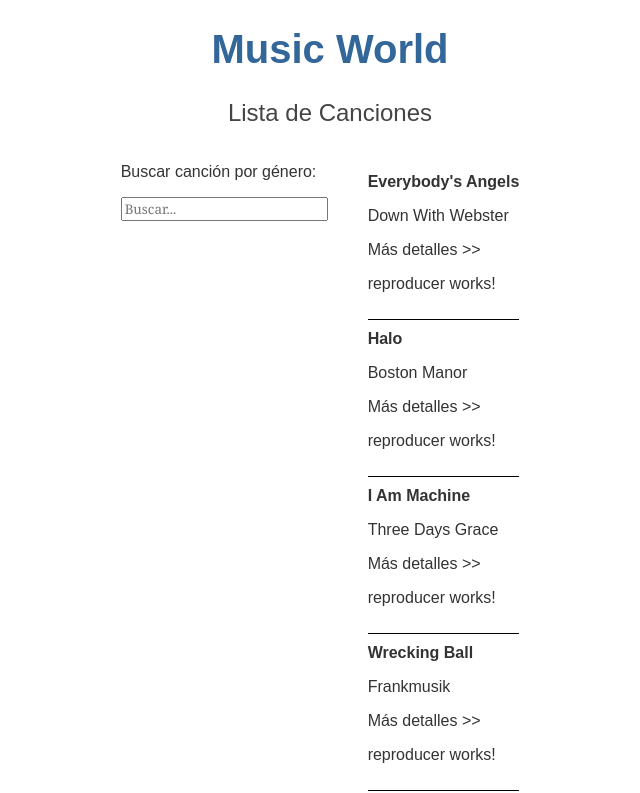
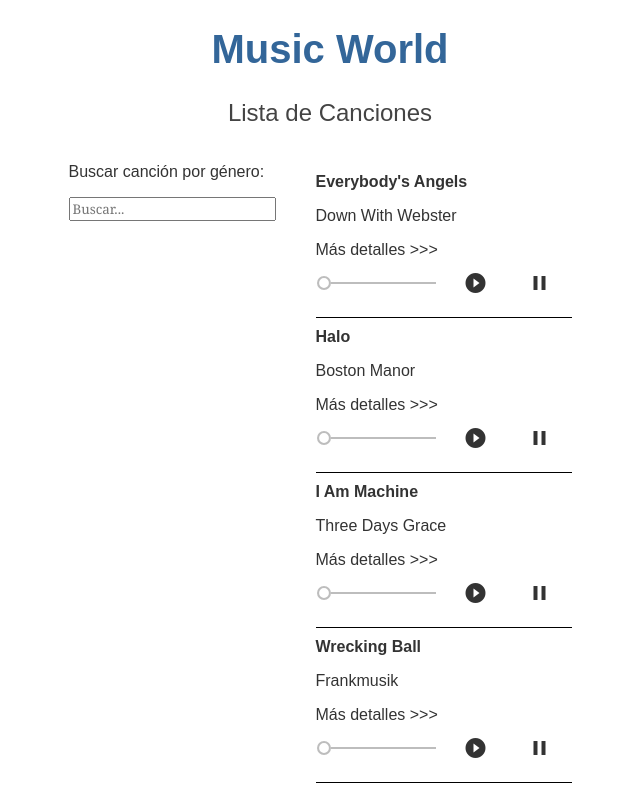
Before and after one commit to elenapeme/P10_Aplicacion_Front_End, an Angular app: page / in a window 1280 px wide. Shown: the top 793 px of the page, without its empty margins (310-950 px from the left). Built offline with nearby package versions, Linux system fonts and the light colour scheme.

Commit message:
added component music player

```diff
--- a/src/app/reproducer/reproducer.component.html
+++ b/src/app/reproducer/reproducer.component.html
@@ -1 +1,19 @@
-<p>reproducer works!</p>
+>
+<div class="container">
+    <div class="media-footer">
+    <mat-toolbar-row>
+        <!-- {{ state?.readableCurrentTime }} -->
+        <!-- <mat-slider class="time-slider" min="0" [max]="state?.duration" step="1" [value]="state?.currentTime" (input)="onSliderChangeEnd($event)" [disabled]="state?.error || currentFile.index === undefined"></mat-slider> -->
+        <mat-slider class="time-slider"></mat-slider>
+        <!-- {{ state?.readableDuration }} -->
+    </mat-toolbar-row>
+      <mat-toolbar-row class="media-action-bar">
+        <button mat-button>
+          <mat-icon mat-list-icon>play_circle_filled</mat-icon>
+        </button>
+        <button mat-button>
+          <mat-icon mat-list-icon>pause</mat-icon>
+        </button>
+      </mat-toolbar-row>
+    </div>
+</div>
```
